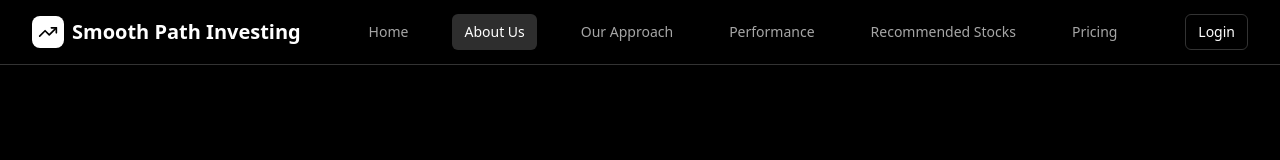
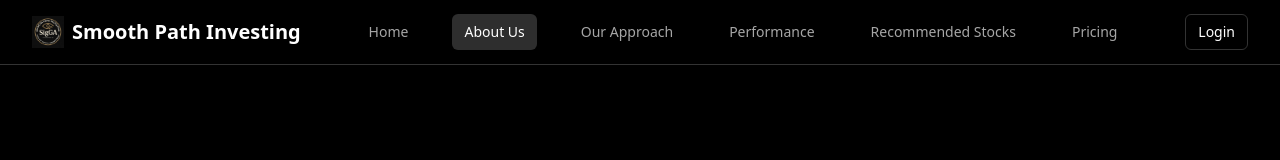
Before and after one commit to smooth-path-investing/SPI-Frontend, a React (Vite) app: page /about in a window 1280 px wide. Shown: the top 160 px of the page. Built offline with nearby package versions, Linux system fonts and the light colour scheme.

Commit message:
Add logo to header and favicon

```diff
--- a/index.html
+++ b/index.html
@@ -6,6 +6,8 @@
     <title>lucid-stock-compass</title>
     <meta name="description" content="Lovable Generated Project" />
     <meta name="author" content="Lovable" />
+
+    <link rel="icon" href="/lovable-uploads/90c91ea3-0281-4a04-9490-78e894e448df.png" type="image/png">
 
     <meta property="og:title" content="lucid-stock-compass" />
     <meta property="og:description" content="Lovable Generated Project" />
--- a/src/components/layout/Navigation.tsx
+++ b/src/components/layout/Navigation.tsx
@@ -1,7 +1,7 @@
 
 import React, { useState, useEffect } from 'react';
 import { Link, useLocation } from 'react-router-dom';
-import { TrendingUp, Menu, X } from 'lucide-react';
+import { Menu, X } from 'lucide-react';
 import { Button } from '@/components/ui/button';
 import { AuthModal } from '../ui/auth-modal';
 import { ProfileDropdown } from '../ui/profile-dropdown';
@@ -74,9 +74,11 @@ export const Navigation: React.FC = () => {
         <div className="max-w-7xl mx-auto px-4 sm:px-6 lg:px-8">
           <div className="flex justify-between items-center h-16">
             <Link to="/" className="flex items-center space-x-2" onClick={closeMobileMenu}>
-              <div className="w-8 h-8 bg-primary rounded-lg flex items-center justify-center">
-                <TrendingUp className="w-5 h-5 text-primary-foreground" />
-              </div>
+              <img
+                src="/lovable-uploads/90c91ea3-0281-4a04-9490-78e894e448df.png"
+                alt="Smooth Path Investing Logo"
+                className="w-8 h-8 object-contain"
+              />
               <span className="text-foreground font-bold text-xl">Smooth Path Investing</span>
             </Link>
 
```
Also changed, not shown: public/lovable-uploads/90c91ea3-0281-4a04-9490-78e894e448df.png (added).
